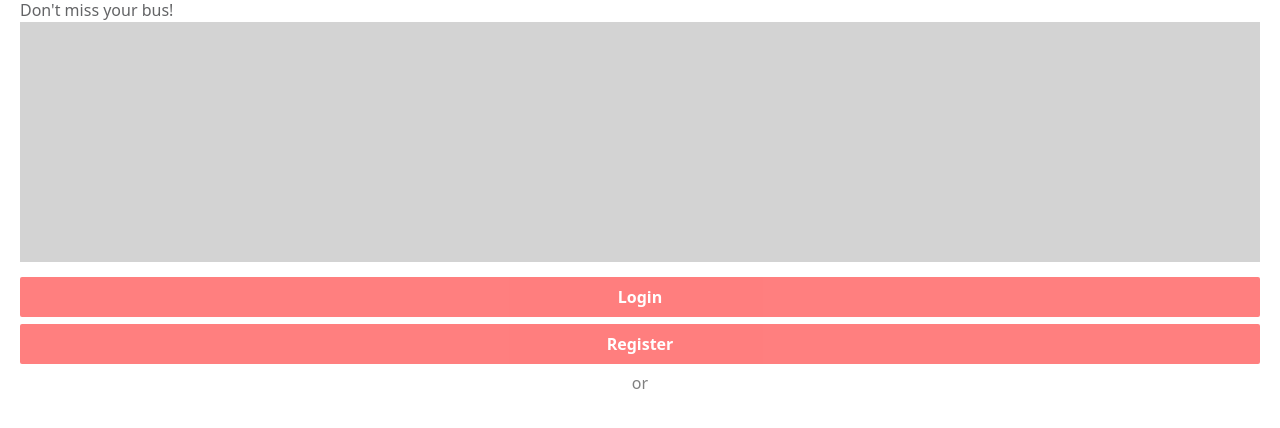
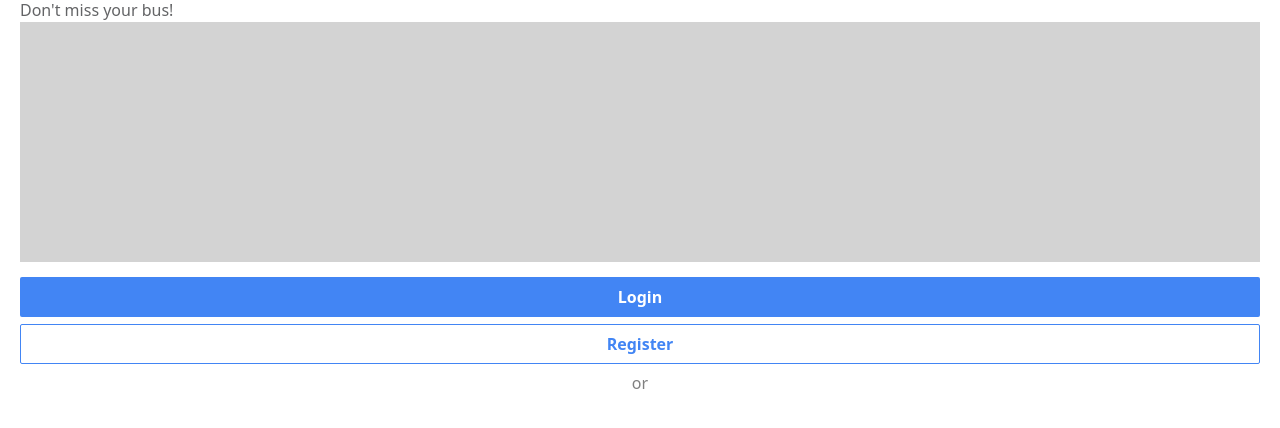
Before and after one commit to jttno1111/jttno1111, a PHP site: page /GetStarted.html in a window 1280 px wide. Shown: the part 279-707 px from the top of the page. Run offline with PHP 8.4, Linux system fonts and the light colour scheme; some libraries are stand-ins or nearby versions.

Commit message:
Add files via upload

```diff
--- a/GetStarted.css
+++ b/GetStarted.css
@@ -61,13 +61,22 @@ height:28%;
 }
 
 .GS-box-buttons{
+	position:relative;
 	margin: 15px 0px 0px 0px;
 	padding: 0px 20px 0px 20px;
+	display:inline-block;
+	width:100%;
+}
+
+
+
+.GS-box-btn{
+
+
 }
 
 .GS-btn{
-	background-color:red;
-	opacity:0.5;
+	background-color:#4285F4;
 	border-radius:2px;
 	color:white;
 	border:none;
@@ -79,8 +88,17 @@ height:28%;
 	margin: 0px 0px 7px 0px;
 }
 
+#btn-signUp{
+	background-color:white;
+	border:1px solid #4285F4;
+	color:#4285F4;
+}
+
+
+
 #or{
 	text-align:center;
 	color:gray;
-
+	width:100%;
+	position:relative;
 }
--- a/GetStarted.html
+++ b/GetStarted.html
@@ -32,10 +32,12 @@
 </div>
 
 
+
 <div class = "GS-box-buttons">
 	<div class = "GS-box-btn"><button class = "GS-btn" id = "btn-login">Login</button></div>
 	<div class = "GS-box-btn"><button class = "GS-btn" id = "btn-signUp">Register</button></div>
 </div>
+
 
 
 <div id = "or">or</div>
```
